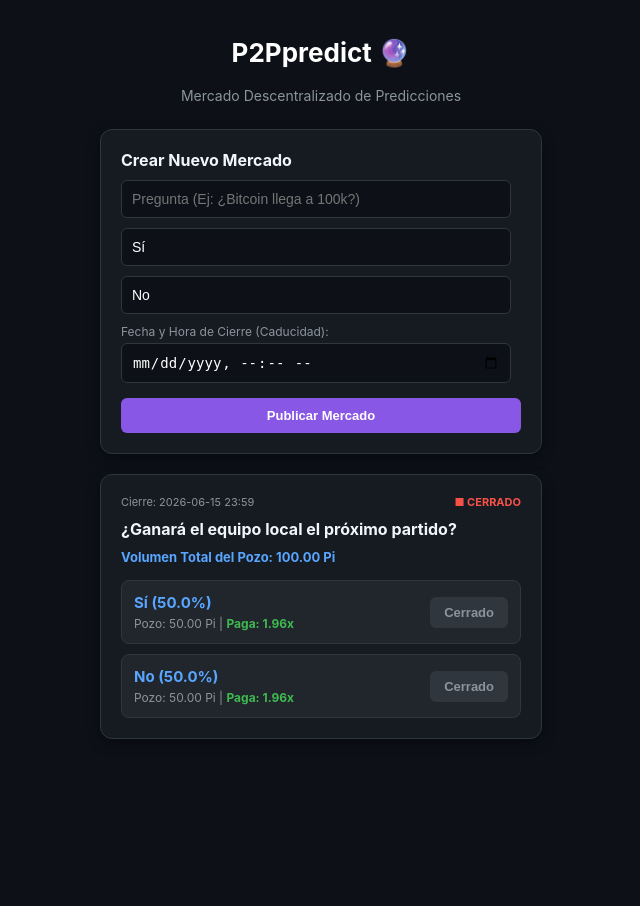
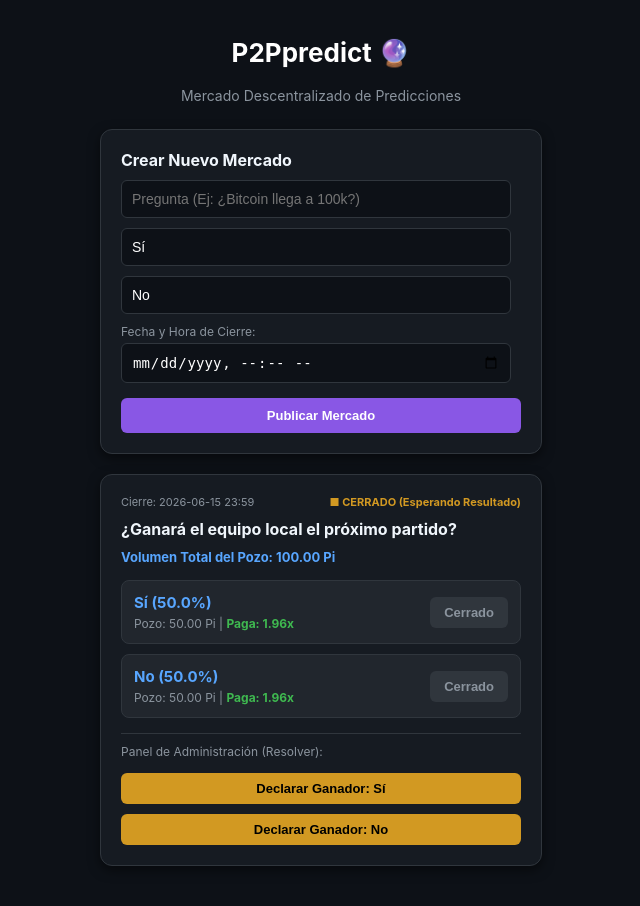
Before and after one commit to jaimetetio-jpg/oracle-predict-backend, a Flask app: page / in a window 1280 px wide. Shown: the whole page, without its empty margins (319-959 px from the left). Before the commit the page ends 739 px from the top, so only its background shows below. Run offline with Flask 3, Linux system fonts and the light colour scheme.

Commit message:
Update index.html

```diff
--- a/templates/index.html
+++ b/templates/index.html
@@ -15,16 +15,8 @@
             padding: 20px;
             margin: 0;
         }
-        h1 {
-            font-size: 26px;
-            color: #ffffff;
-            margin-bottom: 5px;
-        }
-        p.subtitulo {
-            color: #8b949e;
-            font-size: 14px;
-            margin-bottom: 25px;
-        }
+        h1 { font-size: 26px; color: #ffffff; margin-bottom: 5px; }
+        p.subtitulo { color: #8b949e; font-size: 14px; margin-bottom: 25px; }
         .card {
             background-color: #161b22;
             border: 1px solid #30363d;
@@ -35,101 +27,35 @@
             margin-bottom: 20px;
             box-shadow: 0 4px 12px rgba(0,0,0,0.5);
         }
-        .card h3 {
-            font-size: 16px;
-            color: #f0f6fc;
-            margin-top: 0;
-            margin-bottom: 10px;
+        .card h3 { font-size: 16px; color: #f0f6fc; margin-top: 0; margin-bottom: 10px; }
+        input[type="text"], input[type="datetime-local"] {
+            width: 92%; padding: 10px; border-radius: 6px; border: 1px solid #30363d;
+            background-color: #0d1117; color: #fff; margin-bottom: 10px; font-size: 14px;
         }
-        input[type="text"], input[type="datetime-local"] {
-            width: 92%;
-            padding: 10px;
-            border-radius: 6px;
-            border: 1px solid #30363d;
-            background-color: #0d1117;
-            color: #fff;
-            margin-bottom: 10px;
-            font-size: 14px;
+        label { font-size: 12px; color: #8b949e; display: block; margin-bottom: 4px; text-align: left; }
+        .opciones-container { display: flex; flex-direction: column; gap: 10px; margin-top: 15px; }
+        .opcion-row {
+            background-color: #21262d; border: 1px solid #30363d; border-radius: 8px;
+            padding: 12px; display: flex; justify-content: space-between; align-items: center;
         }
-        label {
-            font-size: 12px;
-            color: #8b949e;
-            display: block;
-            margin-bottom: 4px;
-            text-align: left;
+        .info-opcion { display: flex; flex-direction: column; gap: 4px; }
+        .nombre-opcion { font-weight: bold; color: #58a6ff; font-size: 15px; }
+        .stats-opcion { font-size: 12px; color: #8b949e; }
+        .pago-destacado { color: #3fb950; font-weight: bold; }
+        button {
+            background-color: #238636; color: #fff; border: none; padding: 8px 14px;
+            border-radius: 6px; font-size: 13px; cursor: pointer; font-weight: bold;
         }
-        .opciones-container {
-            display: flex;
-            flex-direction: column;
-            gap: 10px;
-            margin-top: 15px;
-        }
-        .opcion-row {
-            background-color: #21262d;
-            border: 1px solid #30363d;
-            border-radius: 8px;
-            padding: 12px;
-            display: flex;
-            justify-content: space-between;
-            align-items: center;
-        }
-        .info-opcion {
-            display: flex;
-            flex-direction: column;
-            gap: 4px;
-        }
-        .nombre-opcion {
-            font-weight: bold;
-            color: #58a6ff;
-            font-size: 15px;
-        }
-        .stats-opcion {
-            font-size: 12px;
-            color: #8b949e;
-        }
-        .pago-destacado {
-            color: #3fb950;
-            font-weight: bold;
-        }
-        button {
-            background-color: #238636;
-            color: #fff;
-            border: none;
-            padding: 8px 14px;
-            border-radius: 6px;
-            font-size: 13px;
-            cursor: pointer;
-            font-weight: bold;
-        }
-        button:disabled {
-            background-color: #30363d;
-            color: #8b949e;
-            cursor: not-allowed;
-        }
-        button.btn-crear {
-            background-color: #8957e5;
-            width: 100%;
-            padding: 10px;
-            margin-top: 5px;
-        }
-        button:hover:not(:disabled) {
-            opacity: 0.85;
-        }
-        .header-meta {
-            display: flex;
-            justify-content: space-between;
-            font-size: 11px;
-            color: #8b949e;
-            margin-bottom: 10px;
-        }
+        button:disabled { background-color: #30363d; color: #8b949e; cursor: not-allowed; }
+        button.btn-crear { background-color: #8957e5; width: 100%; padding: 10px; margin-top: 5px; }
+        button.btn-resolver { background-color: #d29922; color: #000; width: 100%; margin-top: 10px; }
+        button:hover:not(:disabled) { opacity: 0.85; }
+        .header-meta { display: flex; justify-content: space-between; font-size: 11px; color: #8b949e; margin-bottom: 10px; }
         .badge-activo { color: #3fb950; font-weight: bold; }
-        .badge-cerrado { color: #f85149; font-weight: bold; }
-        .pozo-global {
-            font-size: 13px;
-            color: #58a6ff;
-            margin-bottom: 10px;
-            font-weight: bold;
-        }
+        .badge-cerrado { color: #d29922; font-weight: bold; }
+        .badge-resuelto { color: #58a6ff; font-weight: bold; }
+        .pozo-global { font-size: 13px; color: #58a6ff; margin-bottom: 10px; font-weight: bold; }
+        .resultado-caja { background-color: #1f242c; padding: 10px; border-radius: 6px; margin-top: 10px; font-size: 13px; color: #3fb950; }
     </style>
 </head>
 <body>
@@ -143,12 +69,12 @@
         <input type="text" id="nuevo-titulo" placeholder="Pregunta (Ej: ¿Bitcoin llega a 100k?)">
         <input type="text" id="opcion-1" placeholder="Opción 1" value="Sí">
         <input type="text" id="opcion-2" placeholder="Opción 2" value="No">
-        <label>Fecha y Hora de Cierre (Caducidad):</label>
+        <label>Fecha y Hora de Cierre:</label>
         <input type="datetime-local" id="fecha-cierre">
         <button class="btn-crear" onclick="crearMercado()">Publicar Mercado</button>
     </div>
 
-    <!-- Lista de Mercados Activos -->
+    <!-- Lista de Mercados -->
     <div id="mercados-container" style="width: 100%; display: flex; flex-direction: column; align-items: center;">
         <div class="card"><h3>Cargando mercados...</h3></div>
     </div>
@@ -174,18 +100,24 @@
                     let pozoTotalEvento = ev.opciones.reduce((acc, curr) => acc + curr.pozo, 0);
                     let pozoDespuesDeComision = pozoTotalEvento * 0.98;
                     let isActivo = ev.estado === 'activo';
+                    let isResuelto = ev.estado === 'resuelto';
+
+                    let badgeClass = 'badge-activo';
+                    let badgeText = '● ACTIVO';
+                    if (ev.estado === 'cerrado') { badgeClass = 'badge-cerrado'; badgeText = '■ CERRADO (Esperando Resultado)'; }
+                    if (isResuelto) { badgeClass = 'badge-resuelto'; badgeText = '✔ RESUELTO'; }
 
                     let htmlOpciones = '';
                     ev.opciones.forEach(op => {
                         let porcentaje = pozoTotalEvento > 0 ? ((op.pozo / pozoTotalEvento) * 100).toFixed(1) : 50.0;
-
-                        // Cálculo del multiplicador de dividendos en vivo (ej: 2.15x)
                         let multiplicador = op.pozo > 0 ? (pozoDespuesDeComision / op.pozo).toFixed(2) : "2.00";
 
+                        let esGanadora = isResuelto && ev.ganador_id === op.id;
+
                         htmlOpciones += `
-                            <div class="opcion-row">
+                            <div class="opcion-row" style="${esGanadora ? 'border: 2px solid #3fb950;' : ''}">
                                 <div class="info-opcion">
-                                    <span class="nombre-opcion">${op.nombre} (${porcentaje}%)</span>
+                                    <span class="nombre-opcion">${op.nombre} (${porcentaje}%) ${esGanadora ? '🏆 (Ganadora)' : ''}</span>
                                     <span class="stats-opcion">Pozo: ${op.pozo.toFixed(2)} Pi | <span class="pago-destacado">Paga: ${multiplicador}x</span></span>
                                 </div>
                                 <button ${!isActivo ? 'disabled' : ''} onclick="apostar(${ev.id}, ${op.id})">
@@ -195,18 +127,31 @@
                         `;
                     });
 
+                    // Botones de resolución para el administrador si ya cerró y no está resuelto
+                    let htmlResolucion = '';
+                    if (!isResuelto) {
+                        htmlResolucion = `
+                            <div style="margin-top: 15px; border-top: 1px solid #30363d; pt: 10px;">
+                                <label style="margin-top:10px;">Panel de Administración (Resolver):</label>
+                                <button class="btn-resolver" onclick="resolverMercado(${ev.id}, ${ev.opciones[0].id})">Declarar Ganador: ${ev.opciones[0].nombre}</button>
+                                <button class="btn-resolver" onclick="resolverMercado(${ev.id}, ${ev.opciones[1].id})">Declarar Ganador: ${ev.opciones[1].nombre}</button>
+                            </div>
+                        `;
+                    } else {
+                        htmlResolucion = `<div class="resultado-caja">El mercado ha finalizado. La comisión retenida para la casa fue de <b>${ev.comision_casa.toFixed(2)} Pi</b>.</div>`;
+                    }
+
                     card.innerHTML = `
                         <div class="header-meta">
                             <span>Cierre: ${ev.fecha_cierre.replace('T', ' ')}</span>
-                            <span class="${isActivo ? 'badge-activo' : 'badge-cerrado'}">
-                                ${isActivo ? '● ACTIVO' : '■ CERRADO'}
-                            </span>
+                            <span class="${badgeClass}">${badgeText}</span>
                         </div>
                         <h3>${ev.titulo}</h3>
                         <div class="pozo-global">Volumen Total del Pozo: ${pozoTotalEvento.toFixed(2)} Pi</div>
                         <div class="opciones-container">
                             ${htmlOpciones}
                         </div>
+                        ${htmlResolucion}
                     `;
                     contenedor.appendChild(card);
                 });
@@ -223,7 +168,7 @@
             const fechaCierre = document.getElementById('fecha-cierre').value;
 
             if (!titulo || !fechaCierre) {
-                alert("Por favor completa el título y la fecha de cierre.");
+                alert("Completa el título y la fecha de cierre.");
                 return;
             }
 
@@ -231,12 +176,7 @@
                 const response = await fetch('/api/crear-evento', {
                     method: 'POST',
                     headers: { 'Content-Type': 'application/json' },
-                    body: JSON.stringify({
-                        titulo: titulo,
-                        opcion1: op1,
-                        opcion2: op2,
-                        fecha_cierre: fechaCierre
-                    })
+                    body: JSON.stringify({ titulo, opcion1, opcion2, fecha_cierre: fechaCierre })
                 });
                 const res = await response.json();
                 if (res.success) {
@@ -244,12 +184,8 @@
                     document.getElementById('nuevo-titulo').value = '';
                     document.getElementById('fecha-cierre').value = '';
                     cargarMercados();
-                } else {
-                    alert("Error: " + res.error);
                 }
-            } catch (error) {
-                console.error("Error al crear:", error);
-            }
+            } catch (error) { console.error("Error:", error); }
         }
 
         async function apostar(eventoId, opcionId) {
@@ -261,17 +197,31 @@
                 });
                 const res = await response.json();
                 if (res.success) {
-                    alert("¡Apuesta realizada con éxito! Dividendos actualizados.");
+                    alert("¡Apuesta realizada con éxito!");
                     cargarMercados();
-                } else {
-                    alert("Aviso: " + res.error);
-                }
-            } catch (error) {
-                console.error("Error al apostar:", error);
-            }
+                } else { alert("Aviso: " + res.error); }
+            } catch (error) { console.error("Error:", error); }
+        }
+
+        async function resolverMercado(eventoId, ganadorId) {
+            if (!confirm("¿Estás seguro de declarar esta opción como ganadora? Esta acción cerrará el mercado y calculará los dividendos.")) return;
+
+            try {
+                const response = await fetch('/api/resolver', {
+                    method: 'POST',
+                    headers: { 'Content-Type': 'application/json' },
+                    body: JSON.stringify({ evento_id: eventoId, ganador_id: ganadorId })
+                });
+                const res = await response.json();
+                if (res.success) {
+                    alert("¡Mercado resuelto con éxito!\nRevisa la consola o la respuesta para ver el desglose de pagos a los ganadores.");
+                    console.log("Pagos a ganadores:", res.pagos);
+                    cargarMercados();
+                } else { alert("Error: " + res.error); }
+            } catch (error) { console.error("Error al resolver:", error); }
         }
 
         window.onload = cargarMercados;
     </script>
 </body>
-</html>
+    </html>
```
